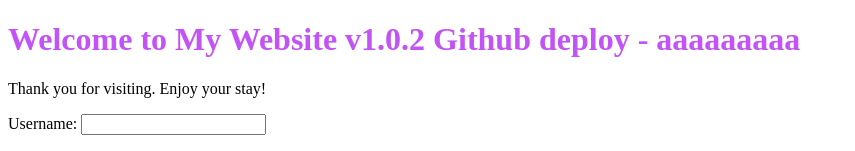
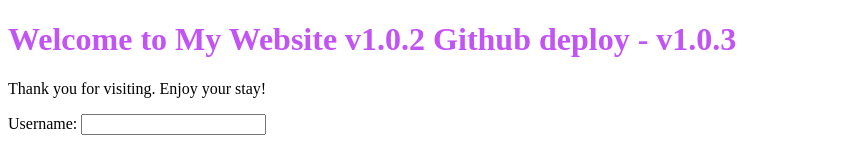
Before and after one commit to longpham5/nodejs-githubaction-ecs-blue-green, a website: page public/index.html in a window 1280 px wide. Shown: the top 151 px of the page, without its empty margins (0-855 px from the left). Drawn offline with Linux system fonts and the light colour scheme.

Commit message:
ver 1.0.3

```diff
--- a/public/index.html
+++ b/public/index.html
@@ -7,7 +7,7 @@
 </head>
 
 <body>
-    <h1 id="welcome" style="color: #C253F5;">Welcome to My Website v1.0.2 Github deploy - aaaaaaaaa</h1>
+    <h1 id="welcome" style="color: #C253F5;">Welcome to My Website v1.0.2 Github deploy - v1.0.3</h1>
     <p>Thank you for visiting. Enjoy your stay!</p>
 
     <form action="/api/login" method="POST">
```
